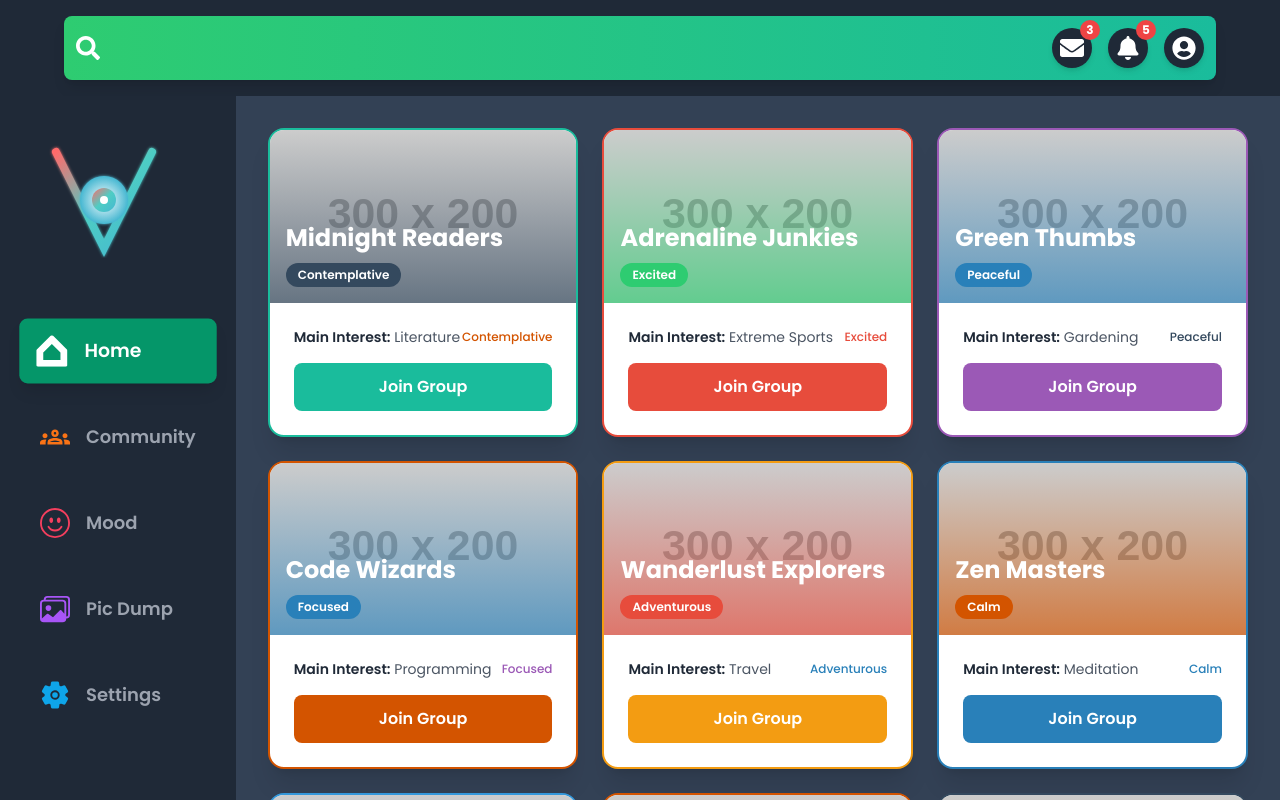
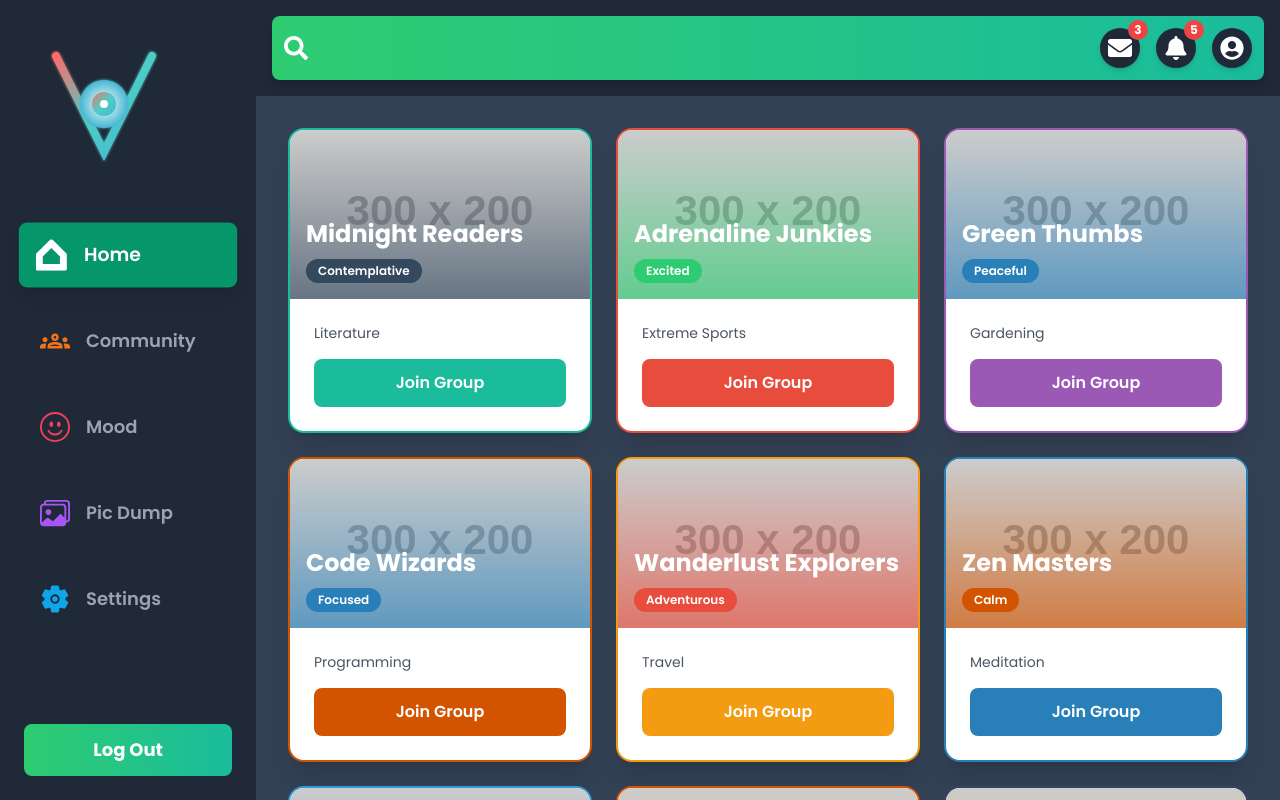
Before and after one commit to Vansh5632/VNet, a React (Vite) app in the folder client/: page /community in a window 1280 px wide. Built offline with nearby package versions, Linux system fonts and the light colour scheme.

Commit message:
Design changes in SideBar and Navbar

```diff
--- a/client/src/App.jsx
+++ b/client/src/App.jsx
@@ -1,6 +1,6 @@
 import React, { useEffect, useState } from 'react';
 import { BrowserRouter as Router, Routes, Route, Navigate } from 'react-router-dom';
-import { useSelector, useDispatch } from 'react-redux'
+import { useSelector, useDispatch } from 'react-redux';
 
 import SignUp from './Pages/SignUp';
 import SignIn from './Pages/SignIn';
@@ -14,7 +14,6 @@ import PicDump from './Pages/PicDump';
 import Settings from './Pages/Settings';
 import Layout from './components/Layout';
 
-
 const AppRoutes = () => {
   const isAuthenticated = useSelector((state) => state.auth.isAuthenticated); // Use the isAuthenticated state from Redux
   const dispatch = useDispatch();
@@ -26,7 +25,8 @@ const AppRoutes = () => {
   return (
     <Router>
       <Routes>
-      <Route path="/" element={<Navigate to="/signup" />} />
+        {/* Routes without Layout */}
+        <Route path="/" element={<Navigate to="/signup" />} />
         <Route
           path="/signup"
           element={isAuthenticated ? <Navigate to="/question" /> : <SignUp onSignUp={handleLogin} />}
@@ -39,20 +39,17 @@ const AppRoutes = () => {
           path="/question"
           element={isAuthenticated ? <Question /> : <Navigate to="/signup" />}
         />
+
+        {/* Routes with Layout */}
+
+
+          <Route path="/home" element={<Layout><HomePage/></Layout>} />
+          <Route path="/community" element={<Layout><CommunityPage /></Layout>} />
+          <Route path="/mood" element={<Layout><Mood/></Layout>} />
+          <Route path="/picdump" element={<Layout><PicDump /></Layout>} />
+          <Route path="/settings" element={<Layout><Settings /></Layout>} />
+
       </Routes>
-      <Layout>
-      <Routes>
-        <Route
-          path='/home'
-          element={ <HomePage />}
-        />
-        <Route path='/community' element={<CommunityPage/>}/>
-        <Route path='/mood' element={<Mood/>}/>
-        <Route path ='/picdump' element={<PicDump/>}/>
-        <Route path='/settings' element={<Settings/>}/>
-        <Route/>
-      </Routes>
-      </Layout>
     </Router>
   );
 };
--- a/client/src/components/GroupCard.jsx
+++ b/client/src/components/GroupCard.jsx
@@ -51,11 +51,11 @@ const GroupCard = ({ title, mood, mainInterest, imageUrl }) => {
       <div className='p-6'>
         <div className='flex items-center justify-between mb-4'>
           <div className='text-sm text-gray-600 dark:text-gray-300'>
-            <span className='font-semibold text-gray-800 dark:text-gray-100'>Main Interest:</span> {mainInterest}
+            <span className='font-semibold text-gray-800 dark:text-gray-100'></span> {mainInterest}
           </div>
-          <div className='text-xs font-medium' style={{ color: randomColor3 }}>
+          {/* <div className='text-xs font-medium' style={{ color: randomColor3 }}>
             {mood}
-          </div>
+          </div> */}
         </div>
         <button
           className='w-full text-white font-semibold py-3 px-4 rounded-lg transition-colors duration-300 focus:outline-none focus:ring-2 focus:ring-opacity-50'
--- a/client/src/components/Layout.jsx
+++ b/client/src/components/Layout.jsx
@@ -4,17 +4,17 @@ import SideBar from './SideBar';
 
 const Layout = ({ children }) => {
   return (
-    <div className="flex flex-col h-screen">
-      <Navbar />
-      <div className="flex flex-1 overflow-hidden">
-        <div className="hidden lg:block">
-          <SideBar />
-        </div>
-        <main className="flex-1 overflow-auto">
+    <div className="flex h-screen">
+      <div className="hidden lg:block w-64">
+        <SideBar />
+      </div>
+      <div className="flex flex-col flex-1">
+        <Navbar />
+        <main className="flex-1 overflow-auto ">
           {children}
         </main>
       </div>
-      <div className="lg:hidden">
+      <div className="lg:hidden fixed bottom-0 left-0 right-0">
         <SideBar />
       </div>
     </div>
--- a/client/src/components/SideBar.jsx
+++ b/client/src/components/SideBar.jsx
@@ -87,7 +87,7 @@ const SideBar = () => {
               ))}
             </ul>
           </nav>
-          <div className="mt-auto">
+          <div className="mt-2">
             <button className="w-full bg-gradient-to-r from-emerald-500 to-turquoise-500 hover:from-turquoise-500 hover:to-emerald-500 text-white py-3 px-4 rounded-lg transition-all duration-300 font-bold text-lg transform hover:scale-105">
               Log Out
             </button>
```
Also changed, not shown: 1 other file (tests, documents, lock files or other folders).
